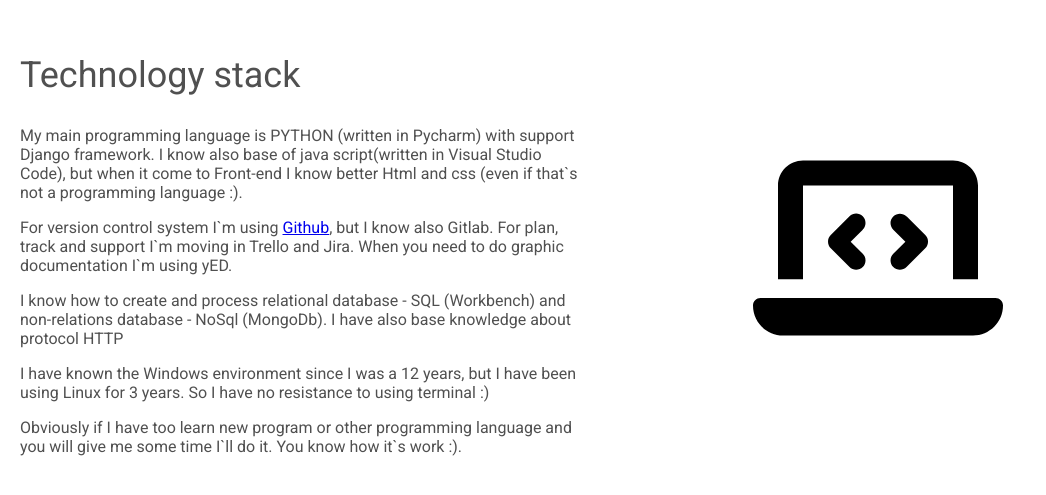
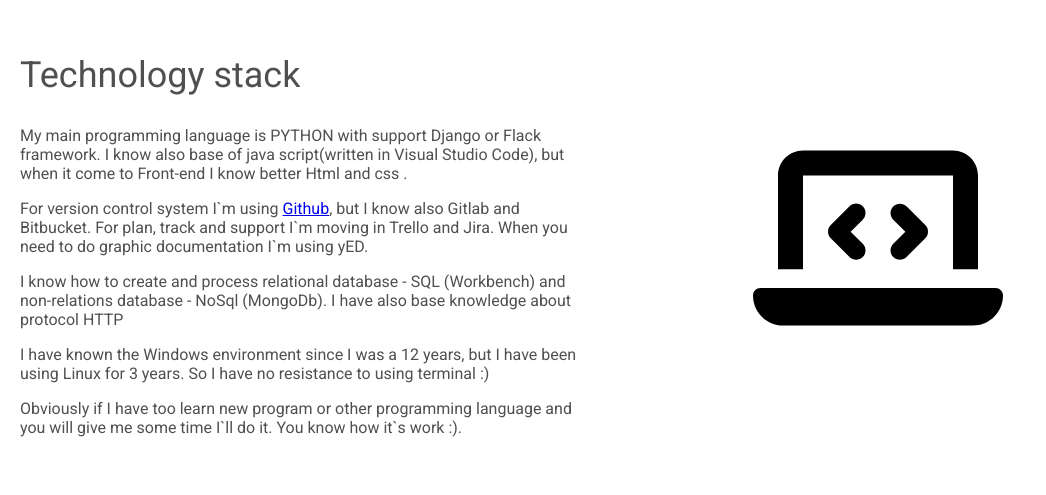
Before and after one commit to dominikpogodzinski/dominikpogodzinski.github.io, a plain HTML site: page index.html in a window 1280 px wide. Shown: the part 1991-2486 px from the top of the page, without its empty margins (0-1046 px from the left). Drawn offline with nearby package versions, Linux system fonts and the light colour scheme.

```diff
--- a/index.html
+++ b/index.html
@@ -49,8 +49,8 @@
                 <div class="content">
                     <a id="technology-content"></a>
                     <h2>Technology stack</h2>
-                    <p>My main programming language is PYTHON (written in Pycharm) with support Django framework. I know also base of java script(written in Visual Studio Code), but when it come to Front-end I know better Html and css (even if that`s not a programming language :).<p>
-                    <p>For version control system I`m using <a href='https://github.com/dominikpogodzinski' target="_blank" >Github</a>, but I know also Gitlab. For plan, track and support I`m moving in Trello and Jira. When you need to do graphic documentation I`m using yED. </p>
+                    <p>My main programming language is PYTHON with support Django or Flack framework. I know also base of java script(written in Visual Studio Code), but when it come to Front-end I know better Html and css .<p>
+                    <p>For version control system I`m using <a href='https://github.com/dominikpogodzinski' target="_blank" >Github</a>, but I know also Gitlab and Bitbucket. For plan, track and support I`m moving in Trello and Jira. When you need to do graphic documentation I`m using yED. </p>
                     <p>I know how to create and process relational database - SQL (Workbench) and non-relations database - NoSql (MongoDb). I have also base knowledge about protocol HTTP</p>
                     <p>I have known the Windows environment since I was a 12 years, but I have been using Linux for 3 years. So I have no resistance to using terminal :)</p>
                     <p>Obviously if I have too learn new program or other programming language and you will give me some time I`ll do it. You know how it`s work :).</p>
```
